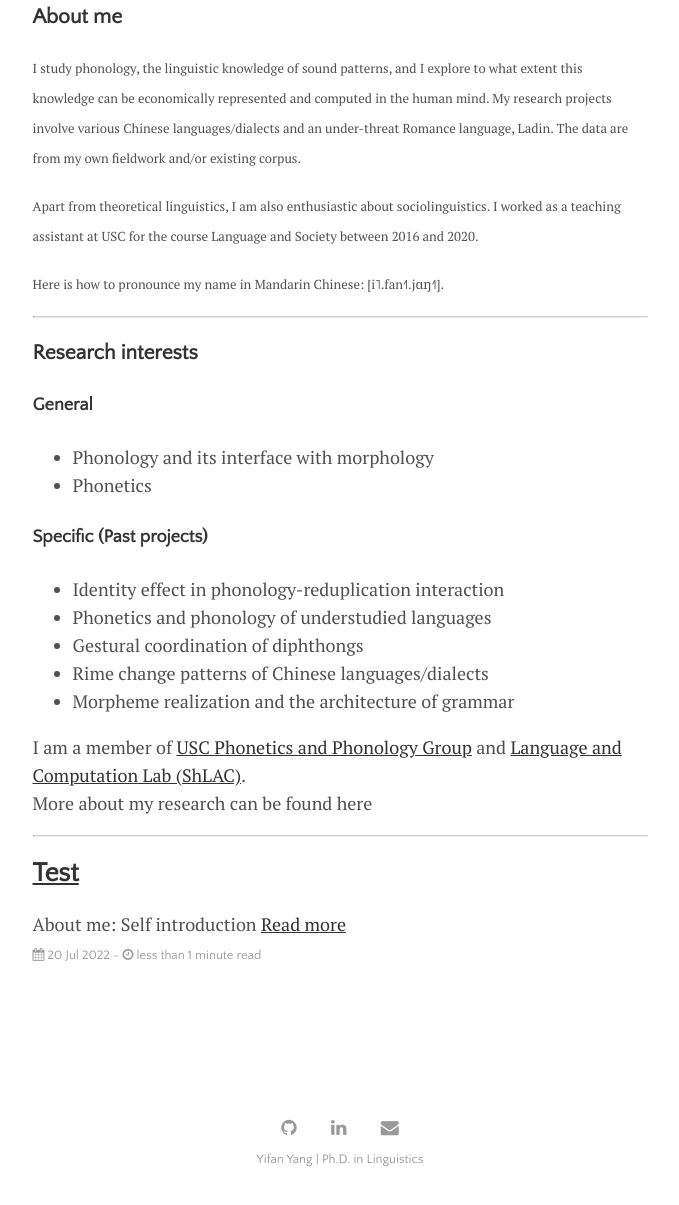
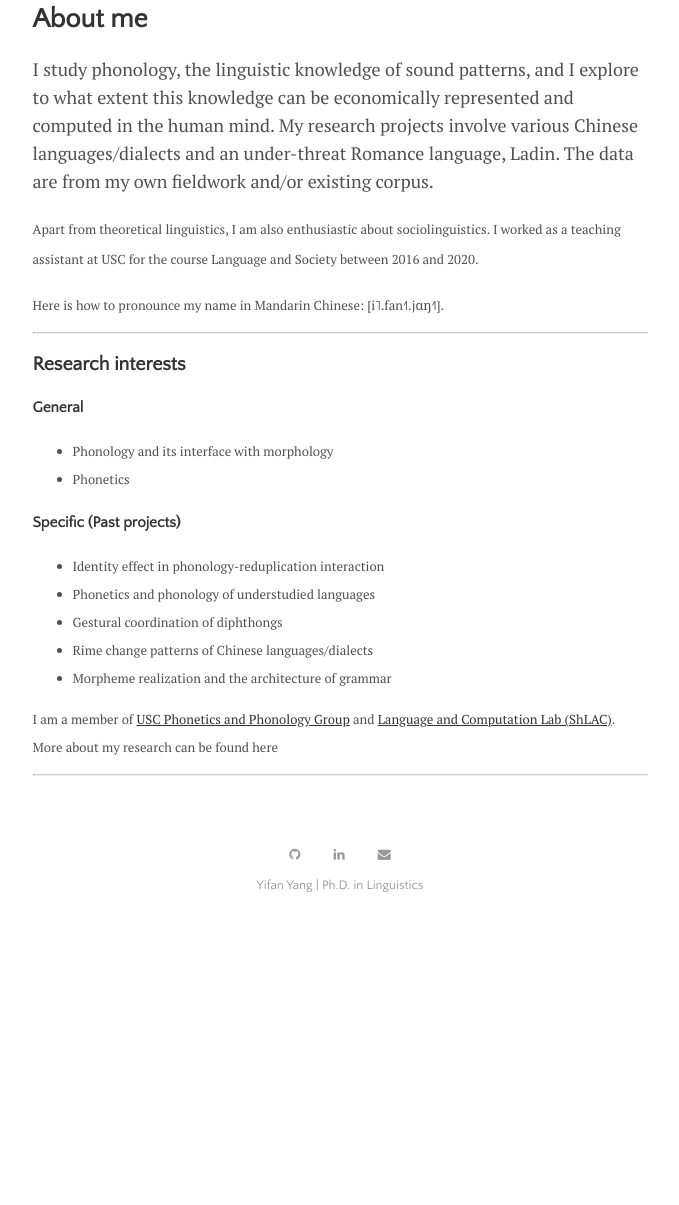
Before and after one commit to yifanyang08/yifanyang08.github.io, a Jekyll site: the page built from index.html, in a window 1280 px wide. Shown: the part 495-1700 px from the top of the page, without its empty margins (300-979 px from the left). Built offline with Jekyll 4.4.1, drawn with Linux system fonts in a browser that asks for light colours; the list of posts is cut into pages by our own code; after the commit the page ends 1426 px from its top, so only the background shows below that.

Commit message:
Update home.html

```diff
--- a/_layouts/home.html
+++ b/_layouts/home.html
@@ -8,31 +8,31 @@ layout: default
 
 <article>
 
-<h3>About me</h3>
+<h2>About me</h2>
 
-  <p><font size="-1">I study phonology, the linguistic knowledge of sound patterns,
+  <p>I study phonology, the linguistic knowledge of sound patterns,
   and I explore to what extent this knowledge can be economically represented and computed in the human mind.
   My research projects involve various Chinese languages/dialects
   and an under-threat Romance language, Ladin.
-  The data are from my own fieldwork and/or existing corpus.</font></p>
+  The data are from my own fieldwork and/or existing corpus.</p>
 
   <p><font size="-1">Apart from theoretical linguistics, I am also enthusiastic about sociolinguistics.
   I worked as a teaching assistant at USC for the course Language and Society between 2016 and 2020.
-  </font></p>
+  </p>
 
-  <p><font size="-1">Here is how to pronounce my name in Mandarin Chinese: [i˥.fan˧˥.jɑŋ˧˥].
-  </font></p>
+  <p>Here is how to pronounce my name in Mandarin Chinese: [i˥.fan˧˥.jɑŋ˧˥].
+  </p>
 
 <hr>
 
-  <h3>Research interests</h3>
-  		<h4>General</h4>
+  <h2>Research interests</h2>
+  		<h3>General</h3>
   				<ul>
   					<li>Phonology and its interface with morphology</li>
   					<li>Phonetics</li>
   				</ul>
 
-  		<h4>Specific (Past projects)</h4>
+  		<h3>Specific (Past projects)</h3>
   				<ul>
   					<li>Identity effect in phonology-reduplication interaction</li>
   					<li>Phonetics and phonology of understudied languages</li>
@@ -50,6 +50,7 @@ layout: default
 
 <hr>
 
+<!--
 {% for post in paginator.posts %}
   <div class="posts-container">
     <h2>
@@ -65,9 +66,9 @@ layout: default
       <span class="post-date"><i class="fa fa-calendar" aria-hidden="true"></i> {{ post.date | date_to_string }} - <i class="fa fa-clock-o" aria-hidden="true"></i> {% include read-time.html %}</span>
     </p>
   </div>
-{% endfor %}
+{% endfor %} -->
 
-<!-- Pagination links -->
+<!-- Pagination links
 <div class="pagination">
   {% if paginator.next_page %}
     <a class="pagination-button pagination-active next" href="{{ site.github.url }}{{ paginator.next_page_path }}">{{ site.data.settings.pagination.previous_page }}</a>
@@ -79,4 +80,4 @@ layout: default
   {% else %}
     <span class="pagination-button">{{ site.data.settings.pagination.next_page }}</span>
   {% endif %}
-</div>
+</div> -->
```
